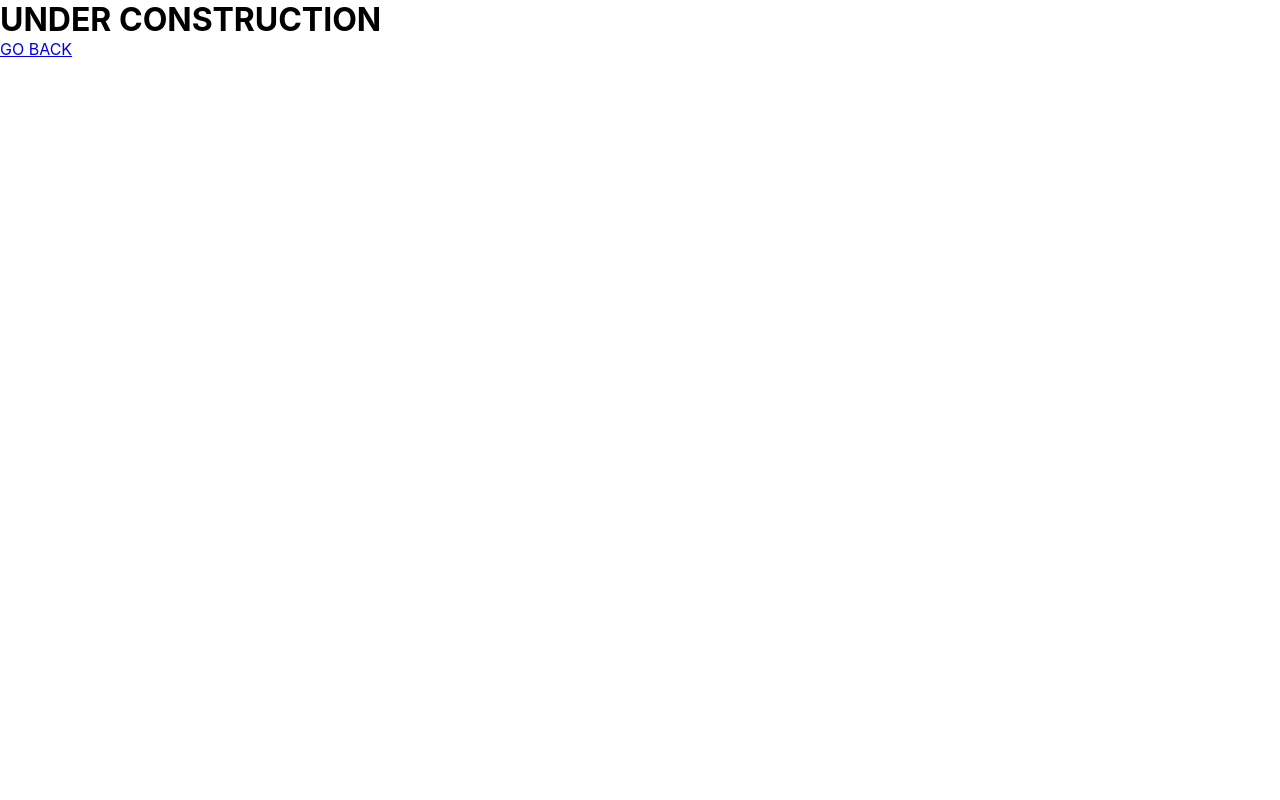
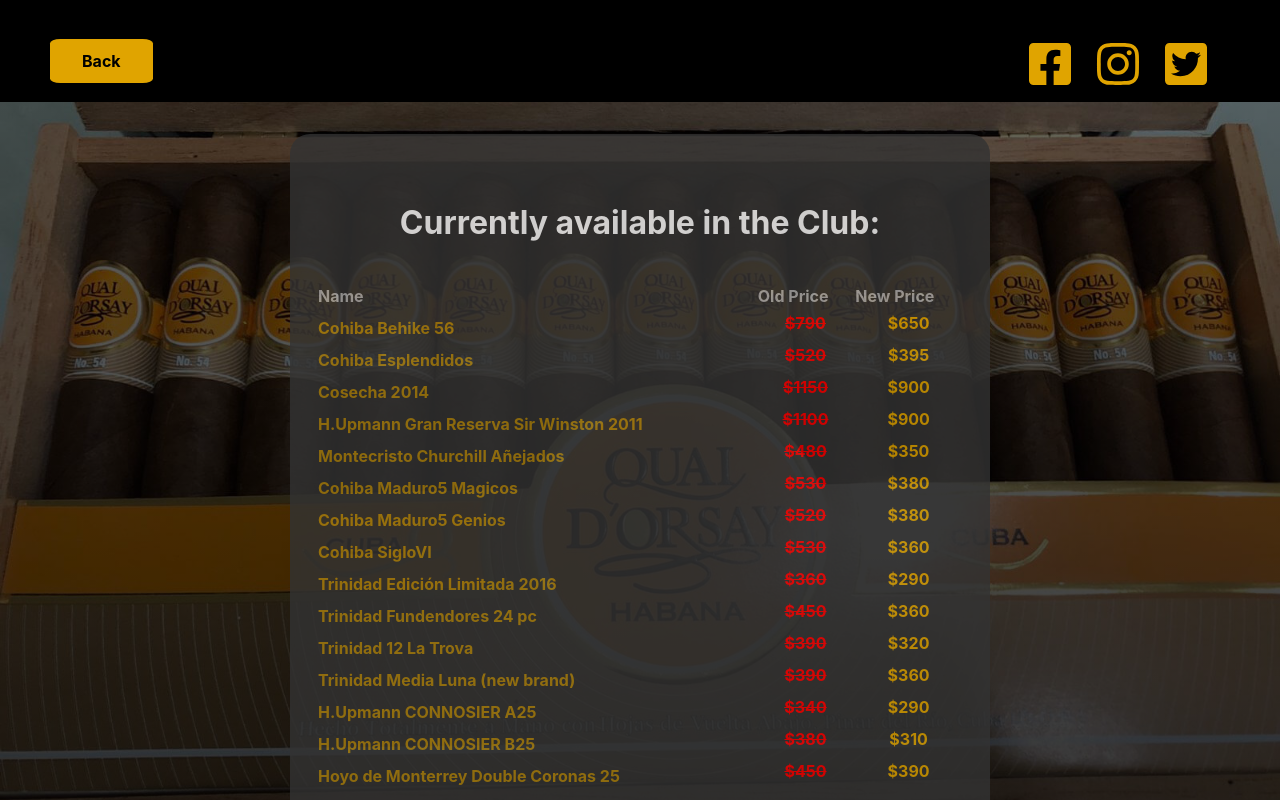
Before and after one commit to savaseso/COHIBA, a React (Create React App) app: page /Products in a window 1280 px wide. Shown: the top 800 px of the page. Built offline with nearby package versions, Linux system fonts and the light colour scheme.

Commit message:
currently available products page

```diff
--- /dev/null
+++ b/src/assets/data/data.json
@@ -0,0 +1,92 @@
+[
+    {
+      "id": 1,
+      "name": "Cohiba Behike 56",
+      "oldprice":790,
+      "newprice": 650
+    },
+    {
+      "id": 2,
+      "name": "Cohiba Esplendidos",
+      "oldprice":520,
+      "newprice": 395
+    },
+    {
+      "id": 3,
+      "name": "Cosecha 2014",
+      "oldprice":1150,
+      "newprice": 900
+    },
+    {
+      "id": 4,
+      "name": "H.Upmann Gran Reserva Sir Winston 2011",
+      "oldprice":1100,
+      "newprice": 900
+    },
+    {
+      "id": 5,
+      "name": "Montecristo Churchill Añejados",
+      "oldprice":480,
+      "newprice": 350
+    },
+    {
+      "id": 6,
+      "name": "Cohiba Maduro5 Magicos",
+      "oldprice":530,
+      "newprice": 380
+    },
+    {
+      "id": 7,
+      "name": "Cohiba Maduro5 Genios",
+      "oldprice":520,
+      "newprice": 380
+    },
+    {
+      "id": 8,
+      "name": "Cohiba SigloVI",
+      "oldprice":530,
+      "newprice": 360
+    },
+    {
+      "id": 9,
+      "name": "Trinidad Edición Limitada 2016",
+      "oldprice":360,
+      "newprice": 290
+    },
+    {
+      "id": 10,
+      "name": "Trinidad Fundendores 24 pc",
+      "oldprice":450,
+      "newprice": 360
+    },
+    {
+      "id": 11,
+      "name": "Trinidad 12 La Trova",
+      "oldprice":390,
+      "newprice": 320
+    },
+    {
+      "id": 12,
+      "name": "Trinidad Media Luna (new brand)",
+      "oldprice":390,
+      "newprice": 360
+    },
+    {
+      "id": 13,
+      "name": "H.Upmann CONNOSIER A25",
+      "oldprice":340,
+      "newprice": 290
+    },
+    {
+      "id": 14,
+      "name": "H.Upmann CONNOSIER B25",
+      "oldprice":380,
+      "newprice": 310
+    },
+    {
+      "id": 15,
+      "name": "Hoyo de Monterrey Double Coronas 25",
+      "oldprice":450,
+      "newprice": 390
+    }
+]
--- /dev/null
+++ b/src/components/GoBack.jsx
@@ -0,0 +1,116 @@
+import React from 'react'
+import { Link } from 'react-router-dom'
+import styled from 'styled-components'
+import { FaFacebookSquare, FaTwitterSquare, FaInstagram } from 'react-icons/fa';
+
+
+const Nav = styled.nav`
+    background-color:#000;
+    padding-top:30px;
+`
+const Ul = styled.ul`
+    max-width:1200px;
+    margin:auto;
+    display:flex;
+    justify-content:space-between;
+    align-items:center;
+    list-style:none;
+    padding:10px;
+    @media (max-width: 700px) {
+    flex-direction:column;
+    padding:20px;
+    }
+`
+//Buttons
+const Li = styled.li`
+    margin-right:5rem;
+    margin-bottom:10px;
+    @media (max-width: 1120px) {
+        padding:5px;
+        margin-right:0;
+    }
+    @media (max-width: 800px) {
+        margin:10px;
+    }
+    @media (max-width: 700px) {
+        padding:20px;
+        margin:auto;
+    }
+`
+const NavLink = styled(Link)`
+    text-decoration:none;
+    padding:0.75rem;
+    background-color:#E0A400;
+    font-weight: bold;
+    color:#000;
+    border-radius:10%;
+    padding:0.75rem 2rem;
+
+    &:hover{
+        background-color:#bf8500;
+    }
+    @media (max-width: 550px) {
+        font-size:0.75rem;
+    }
+
+`
+const ButtonWrapper = styled.div`
+    display:flex;
+    @media (max-width: 800px) {
+        flex-direction:column;
+        justify-content:center;
+        align-items:center;
+        margin-bottom:30px;
+    }
+    @media (max-width: 700px) {
+        flex-direction:column;
+        margin-bottom:30px;
+    }
+
+`
+
+//Social Media
+const FacebookLogo = styled(FaFacebookSquare)`
+    color: #E0A400;
+    font-size:3rem;
+    margin-right:20px;
+    transition:all 0.2s ease-in;
+    &:hover{
+        transform:scale(1.1);
+    }
+`
+const InstagramLogo = styled(FaInstagram)`
+    color: #E0A400;
+    font-size:3rem;
+    margin-right:20px;
+    transition:all 0.2s ease-in;
+    &:hover{
+        transform:scale(1.1);
+    }
+`
+const TwitterLogo = styled(FaTwitterSquare)`
+    color: #E0A400;
+    font-size:3rem;
+    margin-right:20px;
+    transition:all 0.2s ease-in;
+    &:hover{
+        transform:scale(1.1);
+    }
+`
+function GoBack (props) {
+    return(
+        <Nav>
+        <Ul>
+                <ButtonWrapper>
+                    <Li><NavLink to="/">Back</NavLink></Li>
+                </ButtonWrapper>
+                <div>
+                    <a href="https://www.facebook.com/cohibatoronto/" target="_blank" rel="noopener noreferrer"><FacebookLogo /></a>
+                    <a href="https://www.instagram.com/cohibatoronto/" target="_blank" rel="noopener noreferrer"><InstagramLogo /></a>
+                    <a href="https://twitter.com/Cohibatoronto1" target="_blank" rel="noopener noreferrer"><TwitterLogo /></a>
+                </div>
+        </Ul>
+    </Nav>
+    )
+}
+export default GoBack
--- a/src/components/MainContent.jsx
+++ b/src/components/MainContent.jsx
@@ -81,9 +81,9 @@
                 </ContentWrapper>
                 <Video
                     url="https://www.youtube.com/watch?v=eJI4-87ErKg"
-                    loop="true"
-                    playing="true"
-                    showinfo="false"
+                    loop
+                    playing
+                    showinfo="true"
                     width={document.documentElement.clientWidth<540 ? '320px' : '500px'}
 /*                     config={{ youtube: { playerVars: { disablekb: 1 } } }}
  */                 />
--- a/src/components/Products.jsx
+++ b/src/components/Products.jsx
@@ -1,11 +1,107 @@
 import React from 'react';
-import {Link} from 'react-router-dom';
+import { Link } from 'react-router-dom';
+import Layout from './Layout'
+import GoBack from './GoBack'
+import styled from 'styled-components'
+import CurrentProducts from '../assets/data/data.json'
+import Picture from '../assets/img/quaidorsay.jpg'
+
+const BackGround = styled.div`
+    background-image: linear-gradient(rgba(0, 0, 0, 0.6), rgba(0, 0, 0, 0.8)), url(${Picture});
+    background-position: center;
+    background-size: cover;
+    height:auto;
+    display:flex;
+    justify-content:center;
+    padding:2rem;
+`
+
+const Heading = styled.h1`
+    text-align: center;
+    color:#fff;
+    padding:2rem;
+    font-size:2rem;
+    @media (max-width: 625px) {
+        font-size:1.4rem;
+    }
+ `
+
+const ContentWrapper = styled.div`
+        width:700px;
+        height:700px;
+    /*     margin:auto;
+    */   background-color:#333;
+        opacity:0.8;
+        padding:1rem;
+        text-align:justify;
+        border-radius:20px;
+        display:flex;
+        flex-direction:column;
+        justify-content:center;
+`
+const Table = styled.table`
+/*     border:solid 1px #d6d6d6;
+; */
+    padding:10px;
+    @media (max-width: 625px) {
+        font-size:75%;
+    }
+    @media (max-width: 470px) {
+        font-size:65%;
+    }
+    @media (max-width: 400px) {
+        font-size:50%;
+    }
+`
+const FirstRow = styled.tr`
+    color:#fff;
+    opacity:0.6;
+
+`
+const FirstColumn = styled.th`
+    color:#E0A400;
+    padding-top:10px;
+    opacity:0.7;
+
+`
+const OldPrice = styled.th`
+    text-decoration: line-through;
+    text-align:center;
+    color:red;
+`
+const NewPrice = styled.th`
+    text-align:center;
+    color:#E0A400;
+`
+
+
+
 function Products(props) {
-    return(
-        <div>
-        <h1>UNDER CONSTRUCTION</h1>
-        <Link to="/">GO BACK</Link>
-        </div>
+    return (
+        <>
+            <Layout>
+                <GoBack />
+                <BackGround>
+                    <ContentWrapper>
+                        <Heading>Currently available in the Club:</Heading>
+                        <Table>
+                            <FirstRow>
+                                <th>Name</th>
+                                <th>Old Price</th>
+                                <th>New Price</th>
+                            </FirstRow>
+                            {CurrentProducts.map(product =>
+                                <tr>
+                                    <FirstColumn>{product.name}</FirstColumn>
+                                    <OldPrice>${product.oldprice}</OldPrice>
+                                    <NewPrice>${product.newprice}</NewPrice>
+                                </tr>
+                            )}
+                          </Table>
+                    </ContentWrapper>
+                </BackGround>
+            </Layout>
+        </>
     )
 }
 export default Products
```
